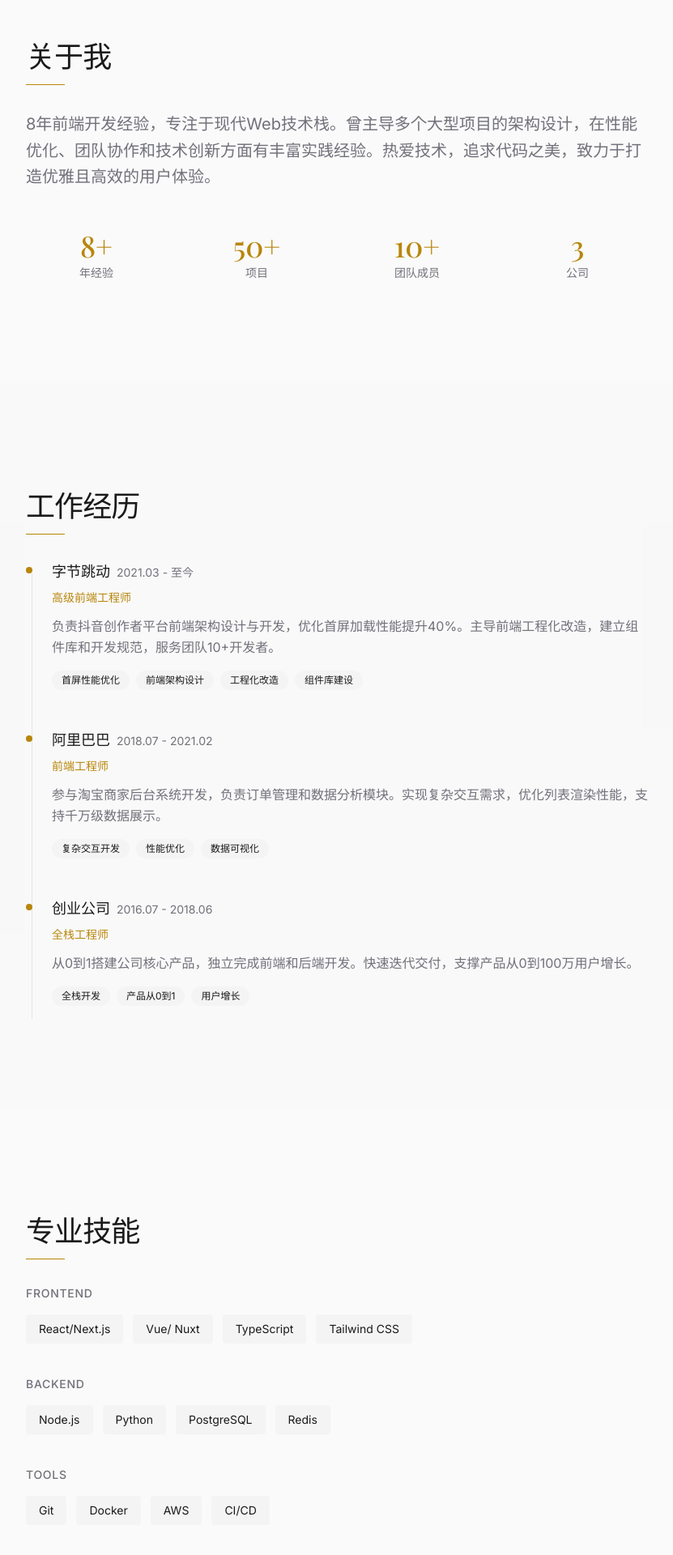
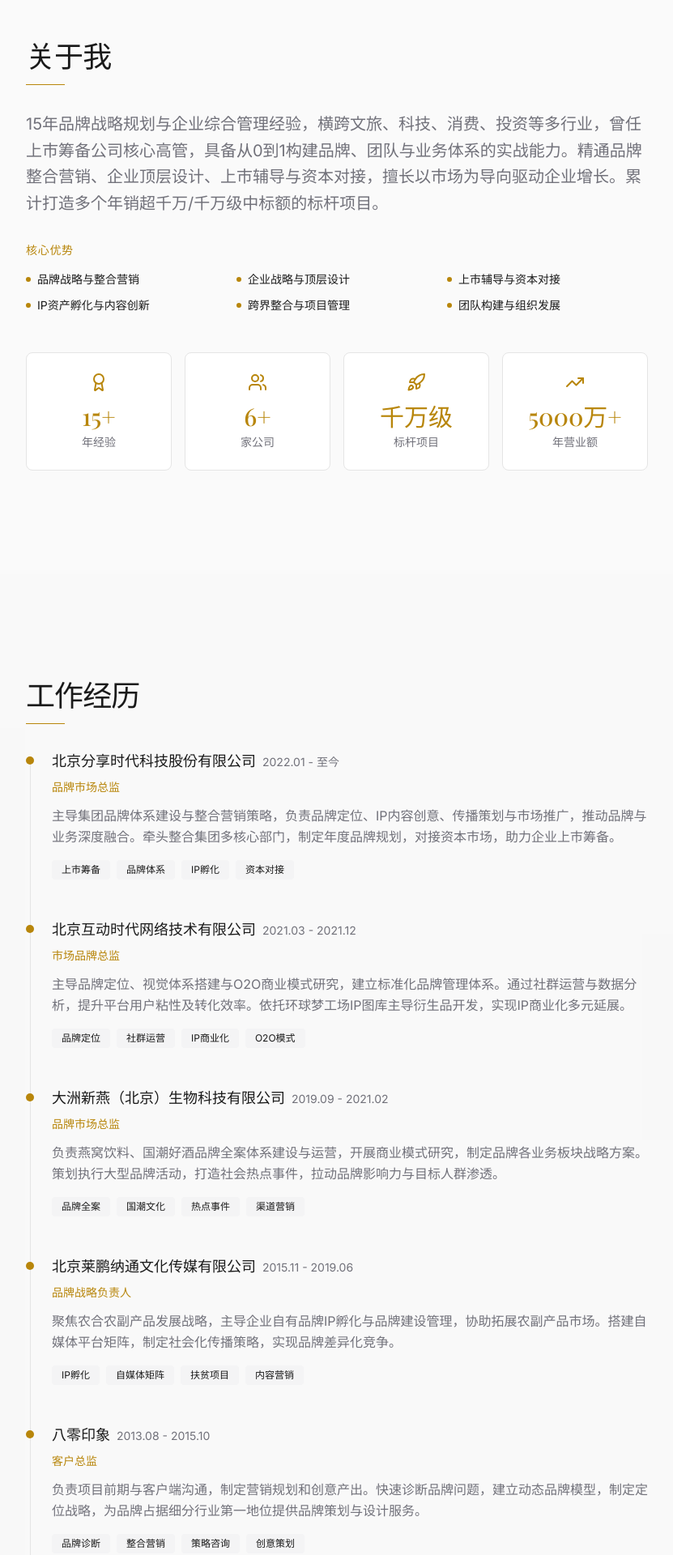
Before and after one commit to Catbabyfiona/guona-resume, a Next.js app: page / in a window 1280 px wide. Shown: the part 880-2800 px from the top of the page at 81% size, without its empty margins (224-1055 px from the left). Built offline with nearby package versions, Linux system fonts and the light colour scheme; a web font is replaced by a local one.

Commit message:
feat: 更新简历网页为郭娜的真实信息

```diff
--- a/src/app/layout.tsx
+++ b/src/app/layout.tsx
@@ -4,27 +4,25 @@
 
 export const metadata: Metadata = {
   title: {
-    default: '陈思远 | 资深前端工程师',
+    default: '郭娜 | 品牌市场总监',
     template: '%s | 简历',
   },
   description:
-    '8年前端开发经验，专注于现代Web技术栈。曾主导多个大型项目的架构设计，在性能优化、团队协作和技术创新方面有丰富实践经验。',
+    '15年品牌战略规划与企业综合管理经验，横跨文旅、科技、消费、投资等多行业，曾任上市筹备公司核心高管。精通品牌整合营销、企业顶层设计、上市辅导与资本对接。',
   keywords: [
-    '前端工程师',
-    'React',
-    'Next.js',
-    'Vue',
-    'TypeScript',
+    '品牌总监',
+    '市场总监',
+    '品牌战略',
+    '整合营销',
+    '郭娜',
     '个人简历',
-    'Web开发',
   ],
-  authors: [{ name: '陈思远' }],
+  authors: [{ name: '郭娜' }],
   generator: 'Coze Code',
   openGraph: {
-    title: '陈思远 | 资深前端工程师',
-    description: '8年前端开发经验，专注于现代Web技术栈',
-    url: 'https://siyuanchen.dev',
-    siteName: '陈思远简历',
+    title: '郭娜 | 品牌市场总监',
+    description: '15年品牌战略规划与企业综合管理经验',
+    siteName: '郭娜简历',
     locale: 'zh_CN',
     type: 'website',
   },
--- a/src/app/page.tsx
+++ b/src/app/page.tsx
@@ -1,83 +1,117 @@
 "use client";
 
 import { useEffect, useState } from "react";
-import { Mail, Phone, MapPin, Github, Linkedin, Globe, ExternalLink, Calendar, ChevronDown } from "lucide-react";
+import { Mail, Phone, MapPin, Globe, ExternalLink, Calendar, ChevronDown, Award, Users, TrendingUp, Rocket } from "lucide-react";
 
-// 简历数据 - 请根据实际情况修改
+// 简历数据 - 郭娜
 const resumeData = {
-  name: "陈思远",
-  title: "资深前端工程师",
-  tagline: "Crafting Digital Experiences",
-  location: "北京市朝阳区",
-  email: "siyuan.chen@example.com",
-  phone: "+86 138-0000-1234",
-  github: "github.com/siyuanchen",
-  linkedin: "linkedin.com/in/siyuanchen",
-  website: "siyuanchen.dev",
-  summary: "8年前端开发经验，专注于现代Web技术栈。曾主导多个大型项目的架构设计，在性能优化、团队协作和技术创新方面有丰富实践经验。热爱技术，追求代码之美，致力于打造优雅且高效的用户体验。",
-  skills: [
-    { category: "Frontend", items: ["React/Next.js", "Vue/ Nuxt", "TypeScript", "Tailwind CSS"] },
-    { category: "Backend", items: ["Node.js", "Python", "PostgreSQL", "Redis"] },
-    { category: "Tools", items: ["Git", "Docker", "AWS", "CI/CD"] }
+  name: "郭娜",
+  title: "品牌市场总监",
+  tagline: "Brand Strategy & Marketing Director",
+  location: "北京市",
+  email: "755360966@qq.com",
+  phone: "13120250250",
+  github: "",
+  linkedin: "",
+  website: "",
+  summary: "15年品牌战略规划与企业综合管理经验，横跨文旅、科技、消费、投资等多行业，曾任上市筹备公司核心高管，具备从0到1构建品牌、团队与业务体系的实战能力。精通品牌整合营销、企业顶层设计、上市辅导与资本对接，擅长以市场为导向驱动企业增长。累计打造多个年销超千万/千万级中标额的标杆项目。",
+  coreStrengths: [
+    "品牌战略与整合营销",
+    "企业战略与顶层设计",
+    "上市辅导与资本对接",
+    "IP资产孵化与内容创新",
+    "跨界整合与项目管理",
+    "团队构建与组织发展"
+  ],
+  stats: [
+    { value: "15+", label: "年经验" },
+    { value: "6+", label: "家公司" },
+    { value: "千万级", label: "标杆项目" },
+    { value: "5000万+", label: "年营业额" }
   ],
   experience: [
     {
-      company: "字节跳动",
-      position: "高级前端工程师",
-      period: "2021.03 - 至今",
-      description: "负责抖音创作者平台前端架构设计与开发，优化首屏加载性能提升40%。主导前端工程化改造，建立组件库和开发规范，服务团队10+开发者。",
-      highlights: ["首屏性能优化", "前端架构设计", "工程化改造", "组件库建设"]
+      company: "北京分享时代科技股份有限公司",
+      position: "品牌市场总监",
+      period: "2022.01 - 至今",
+      description: "主导集团品牌体系建设与整合营销策略，负责品牌定位、IP内容创意、传播策划与市场推广，推动品牌与业务深度融合。牵头整合集团多核心部门，制定年度品牌规划，对接资本市场，助力企业上市筹备。",
+      highlights: ["上市筹备", "品牌体系", "IP孵化", "资本对接"]
     },
     {
-      company: "阿里巴巴",
-      position: "前端工程师",
-      period: "2018.07 - 2021.02",
-      description: "参与淘宝商家后台系统开发，负责订单管理和数据分析模块。实现复杂交互需求，优化列表渲染性能，支持千万级数据展示。",
-      highlights: ["复杂交互开发", "性能优化", "数据可视化"]
+      company: "北京互动时代网络技术有限公司",
+      position: "市场品牌总监",
+      period: "2021.03 - 2021.12",
+      description: "主导品牌定位、视觉体系搭建与O2O商业模式研究，建立标准化品牌管理体系。通过社群运营与数据分析，提升平台用户粘性及转化效率。依托环球梦工场IP图库主导衍生品开发，实现IP商业化多元延展。",
+      highlights: ["品牌定位", "社群运营", "IP商业化", "O2O模式"]
     },
     {
-      company: "创业公司",
-      position: "全栈工程师",
-      period: "2016.07 - 2018.06",
-      description: "从0到1搭建公司核心产品，独立完成前端和后端开发。快速迭代交付，支撑产品从0到100万用户增长。",
-      highlights: ["全栈开发", "产品从0到1", "用户增长"]
+      company: "大洲新燕（北京）生物科技有限公司",
+      position: "品牌市场总监",
+      period: "2019.09 - 2021.02",
+      description: "负责燕窝饮料、国潮好酒品牌全案体系建设与运营，开展商业模式研究，制定品牌各业务板块战略方案。策划执行大型品牌活动，打造社会热点事件，拉动品牌影响力与目标人群渗透。",
+      highlights: ["品牌全案", "国潮文化", "热点事件", "渠道营销"]
+    },
+    {
+      company: "北京莱鹏纳通文化传媒有限公司",
+      position: "品牌战略负责人",
+      period: "2015.11 - 2019.06",
+      description: "聚焦农合农副产品发展战略，主导企业自有品牌IP孵化与品牌建设管理，协助拓展农副产品市场。搭建自媒体平台矩阵，制定社会化传播策略，实现品牌差异化竞争。",
+      highlights: ["IP孵化", "自媒体矩阵", "扶贫项目", "内容营销"]
+    },
+    {
+      company: "八零印象",
+      position: "客户总监",
+      period: "2013.08 - 2015.10",
+      description: "负责项目前期与客户端沟通，制定营销规划和创意产出。快速诊断品牌问题，建立动态品牌模型，制定定位战略，为品牌占据细分行业第一地位提供品牌策划与设计服务。",
+      highlights: ["品牌诊断", "整合营销", "策略咨询", "创意策划"]
+    },
+    {
+      company: "北京灵智精锐整合营销顾问有限公司",
+      position: "客户总监",
+      period: "2009.09 - 2013.07",
+      description: "对接客户需求，开展品牌、市场、竞争环境研究，制定整合营销规划与创意推广方案。为蒙牛、宝洁、中粮等TOP级品牌提供全年整合营销服务，落地新品上市、线下巡展等活动。",
+      highlights: ["整合营销", "品牌策略", "活动执行", "客户管理"]
     }
   ],
   projects: [
     {
-      name: "React Component Library",
-      description: "一套企业级React组件库，包含50+高质量组件，支持主题定制和按需加载。",
-      tech: ["React", "TypeScript", "Storybook", "Rollup"],
+      name: "阖家燕品牌战略体系打造",
+      description: "完成全新阖家燕品牌从0到1的战略体系打造，制定品牌定位、包装策略、推广策略，拓展品牌推广渠道，策划公众营销事件。",
+      tech: ["品牌定位", "包装设计", "营销策划", "渠道拓展"],
       link: "#"
     },
     {
-      name: "Data Visualization Dashboard",
-      description: "实时数据可视化平台，支持多种图表类型和数据源接入，日均PV超过50万。",
-      tech: ["Next.js", "D3.js", "WebSocket", "PostgreSQL"],
+      name: "「醉美老板娘」国潮好酒社会化传播",
+      description: "将传统白酒与「国潮文化」结合，打造差异化品牌定位。策划「醉美老板娘」社会化事件，显著提升品牌在目标人群中的渗透率与知名度。",
+      tech: ["国潮IP", "事件营销", "社会化传播", "品牌升级"],
       link: "#"
     },
     {
-      name: "Performance Monitor",
-      description: "前端性能监控系统，实时追踪页面性能指标，自动预警异常情况。",
-      tech: ["Node.js", "Redis", "React", "Web Vitals"],
+      name: "农副产品自媒体矩阵与扶贫项目",
+      description: "打造农业类短视频内容体系，运营微信公众号、抖音、微博等账号。7天内销售22万斤大米，销售额达150万元，消化当地村当年1/3产量。",
+      tech: ["内容矩阵", "短视频运营", "直播带货", "扶贫项目"],
+      link: "#"
+    },
+    {
+      name: "蒙牛真果粒酸奶新品上市整合营销",
+      description: "围绕蒙牛真果粒酸奶新品，策划线上线下整合营销活动（明星见面会、粉丝季、大型巡展、网红直播等），提升产品市场占有率。",
+      tech: ["新品上市", "整合营销", "KOL合作", "线下活动"],
       link: "#"
     }
   ],
   education: [
     {
-      school: "北京理工大学",
-      degree: "计算机科学与技术 · 硕士",
-      period: "2013.09 - 2016.06",
-      description: "研究方向：Web前端性能优化，发表相关学术论文2篇"
-    },
-    {
-      school: "北京邮电大学",
-      degree: "计算机科学与技术 · 学士",
-      period: "2009.09 - 2013.06",
-      description: "ACM-ICPC区域赛铜奖，校程序设计竞赛冠军"
+      school: "对外经济贸易大学",
+      degree: "本科 · 2005.09 - 2009.06",
+      period: "2005.09 - 2009.06",
+      description: ""
     }
   ],
-  certifications: ["AWS Certified Developer", "Google Analytics Certified"]
+  skills: {
+    "核心能力": ["品牌战略与整合营销", "企业战略与顶层设计", "上市辅导与资本对接", "IP资产孵化与内容创新"],
+    "专业技能": ["品牌定位与重塑", "整合营销策划", "IP孵化运营", "危机公关处理", "团队建设管理"],
+    "工具技能": ["PPT/Word/Excel", "品牌数据分析", "项目管理", "预算管理"]
+  }
 };
 
 function SectionTitle({ children }: { children: React.ReactNode }) {
@@ -107,8 +141,8 @@
 }) {
   return (
     <div className="relative pl-8 pb-12 last:pb-0">
-      <div className="absolute left-0 top-2 w-2 h-2 rounded-full bg-[var(--gold)]" />
-      <div className="absolute left-[7px] top-4 w-px h-full bg-border -z-10 last:hidden" />
+      <div className="absolute left-0 top-2 w-2.5 h-2.5 rounded-full bg-[var(--gold)]" />
+      <div className="absolute left-[5px] top-4 w-px h-full bg-border -z-10 last:hidden" />
       <div className="flex flex-col sm:flex-row sm:items-baseline gap-2 mb-2">
         <h3 className="font-medium text-lg">{company}</h3>
         <span className="text-sm text-muted-foreground">{period}</span>
@@ -119,7 +153,7 @@
         {highlights.map((item, i) => (
           <span
             key={i}
-            className="text-xs px-3 py-1 rounded-full bg-secondary text-secondary-foreground"
+            className="text-xs px-3 py-1 rounded-sm bg-secondary text-secondary-foreground"
           >
             {item}
           </span>
@@ -154,7 +188,7 @@
       <p className="text-muted-foreground text-sm leading-relaxed mb-4">{description}</p>
       <div className="flex flex-wrap gap-2">
         {tech.map((t, i) => (
-          <span key={i} className="text-xs px-2 py-1 rounded bg-muted text-muted-foreground font-mono">
+          <span key={i} className="text-xs px-2 py-1 rounded bg-muted text-muted-foreground">
             {t}
           </span>
         ))}
@@ -163,15 +197,14 @@
   );
 }
 
-function EducationCard({ school, degree, period, description }: { school: string; degree: string; period: string; description: string }) {
+function StatCard({ value, label, icon }: { value: string; label: string; icon: React.ReactNode }) {
   return (
-    <div className="border-l-2 border-[var(--gold)] pl-6">
-      <div className="flex flex-col sm:flex-row sm:items-baseline gap-2 mb-1">
-        <h4 className="font-medium">{school}</h4>
-        <span className="text-sm text-muted-foreground">{period}</span>
+    <div className="text-center p-6 rounded-lg bg-card border border-border">
+      <div className="flex justify-center mb-3 text-[var(--gold)]">
+        {icon}
       </div>
-      <p className="text-[var(--gold)] text-sm mb-2">{degree}</p>
-      <p className="text-muted-foreground text-sm">{description}</p>
+      <p className="font-serif text-3xl font-medium text-[var(--gold)] mb-1">{value}</p>
+      <p className="text-sm text-muted-foreground">{label}</p>
     </div>
   );
 }
@@ -183,7 +216,6 @@
   useEffect(() => {
     setMounted(true);
 
-    // 滚动渐入效果
     const handleScroll = () => {
       const reveals = document.querySelectorAll(".reveal");
       reveals.forEach((el) => {
@@ -196,7 +228,6 @@
         }
       });
 
-      // 更新活跃区域
       const sections = ["about", "experience", "skills", "projects", "education", "contact"];
       for (const section of sections) {
         const el = document.getElementById(section);
@@ -211,7 +242,7 @@
     };
 
     window.addEventListener("scroll", handleScroll);
-    handleScroll(); // 初始检查
+    handleScroll();
     return () => window.removeEventListener("scroll", handleScroll);
   }, []);
 
@@ -233,17 +264,24 @@
         <div className="max-w-6xl mx-auto px-6 py-4 flex items-center justify-between">
           <span className="font-serif text-lg font-medium">{resumeData.name}</span>
           <div className="hidden md:flex items-center gap-8">
-            {["about", "experience", "skills", "projects", "education", "contact"].map((item) => (
+            {[
+              { id: "about", label: "关于" },
+              { id: "experience", label: "经历" },
+              { id: "skills", label: "技能" },
+              { id: "projects", label: "项目" },
+              { id: "education", label: "教育" },
+              { id: "contact", label: "联系" }
+            ].map((item) => (
               <button
-                key={item}
-                onClick={() => scrollToSection(item)}
-                className={`text-sm capitalize transition-colors ${
-                  activeSection === item
+                key={item.id}
+                onClick={() => scrollToSection(item.id)}
+                className={`text-sm transition-colors ${
+                  activeSection === item.id
                     ? "text-[var(--gold)]"
                     : "text-muted-foreground hover:text-foreground"
                 }`}
               >
-                {item === "about" ? "关于" : item === "experience" ? "经历" : item === "skills" ? "技能" : item === "projects" ? "项目" : item === "education" ? "教育" : "联系"}
+                {item.label}
               </button>
             ))}
           </div>
@@ -278,6 +316,11 @@
               <Mail className="w-4 h-4" />
               {resumeData.email}
             </span>
+            <span className="w-1 h-1 rounded-full bg-muted-foreground self-center" />
+            <span className="flex items-center gap-2">
+              <Phone className="w-4 h-4" />
+              {resumeData.phone}
+            </span>
           </div>
           <button
             onClick={() => scrollToSection("about")}
@@ -295,26 +338,31 @@
             <SectionTitle>关于我</SectionTitle>
             <SectionDivider />
           </div>
-          <p className="reveal delay-100 text-lg md:text-xl leading-relaxed text-muted-foreground">
+          <p className="reveal delay-100 text-lg md:text-xl leading-relaxed text-muted-foreground mb-8">
             {resumeData.summary}
           </p>
-          <div className="reveal delay-200 mt-12 grid grid-cols-2 md:grid-cols-4 gap-6">
-            <div className="text-center">
-              <p className="font-serif text-4xl font-medium text-[var(--gold)]">8+</p>
-              <p className="text-sm text-muted-foreground mt-1">年经验</p>
+
+          {/* 核心优势 */}
+          <div className="reveal delay-200 mb-12">
+            <h4 className="text-sm font-medium uppercase tracking-wider text-[var(--gold)] mb-4">
+              核心优势
+            </h4>
+            <div className="grid grid-cols-2 md:grid-cols-3 gap-3">
+              {resumeData.coreStrengths.map((item, i) => (
+                <div key={i} className="flex items-center gap-2 text-sm">
+                  <div className="w-1.5 h-1.5 rounded-full bg-[var(--gold)]" />
+                  <span>{item}</span>
+                </div>
+              ))}
             </div>
-            <div className="text-center">
-              <p className="font-serif text-4xl font-medium text-[var(--gold)]">50+</p>
-              <p className="text-sm text-muted-foreground mt-1">项目</p>
-            </div>
-            <div className="text-center">
-              <p className="font-serif text-4xl font-medium text-[var(--gold)]">10+</p>
-              <p className="text-sm text-muted-foreground mt-1">团队成员</p>
-            </div>
-            <div className="text-center">
-              <p className="font-serif text-4xl font-medium text-[var(--gold)]">3</p>
-              <p className="text-sm text-muted-foreground mt-1">公司</p>
-            </div>
+          </div>
+
+          {/* 数据统计 */}
+          <div className="reveal delay-300 grid grid-cols-2 md:grid-cols-4 gap-4">
+            <StatCard value={resumeData.stats[0].value} label={resumeData.stats[0].label} icon={<Award className="w-6 h-6" />} />
+            <StatCard value={resumeData.stats[1].value} label={resumeData.stats[1].label} icon={<Users className="w-6 h-6" />} />
+            <StatCard value={resumeData.stats[2].value} label={resumeData.stats[2].label} icon={<Rocket className="w-6 h-6" />} />
+            <StatCard value={resumeData.stats[3].value} label={resumeData.stats[3].label} icon={<TrendingUp className="w-6 h-6" />} />
           </div>
         </div>
       </section>
@@ -341,34 +389,19 @@
             <SectionTitle>专业技能</SectionTitle>
             <SectionDivider />
           </div>
-          <div className="reveal delay-100 space-y-10">
-            {resumeData.skills.map((group, index) => (
+          <div className="reveal delay-100 space-y-8">
+            {Object.entries(resumeData.skills).map(([category, items], index) => (
               <div key={index}>
-                <h4 className="text-sm font-medium uppercase tracking-wider text-muted-foreground mb-4">
-                  {group.category}
+                <h4 className="text-sm font-medium uppercase tracking-wider text-[var(--gold)] mb-4">
+                  {category}
                 </h4>
                 <div className="flex flex-wrap gap-3">
-                  {group.items.map((skill, i) => (
+                  {items.map((skill, i) => (
                     <SkillBadge key={i} skill={skill} />
                   ))}
                 </div>
               </div>
             ))}
-          </div>
-          <div className="reveal delay-200 mt-12">
-            <h4 className="text-sm font-medium uppercase tracking-wider text-muted-foreground mb-4">
-              认证资质
-            </h4>
-            <div className="flex flex-wrap gap-3">
-              {resumeData.certifications.map((cert, i) => (
-                <span
-                  key={i}
-                  className="text-sm px-4 py-2 rounded-sm border border-[var(--gold)] text-[var(--gold)]"
-                >
-                  {cert}
-                </span>
-              ))}
-            </div>
           </div>
         </div>
       </section>
@@ -380,7 +413,7 @@
             <SectionTitle>精选项目</SectionTitle>
             <SectionDivider />
           </div>
-          <div className="reveal delay-100 grid md:grid-cols-2 lg:grid-cols-3 gap-6">
+          <div className="reveal delay-100 grid md:grid-cols-2 gap-6">
             {resumeData.projects.map((project, index) => (
               <ProjectCard key={index} {...project} />
             ))}
@@ -395,9 +428,14 @@
             <SectionTitle>教育背景</SectionTitle>
             <SectionDivider />
           </div>
-          <div className="reveal delay-100 space-y-10">
+          <div className="reveal delay-100">
             {resumeData.education.map((edu, index) => (
-              <EducationCard key={index} {...edu} />
+              <div key={index} className="border-l-2 border-[var(--gold)] pl-6">
+                <div className="flex flex-col sm:flex-row sm:items-baseline gap-2 mb-1">
+                  <h4 className="font-medium text-lg">{edu.school}</h4>
+                </div>
+                <p className="text-[var(--gold)] text-sm">{edu.degree}</p>
+              </div>
             ))}
           </div>
         </div>
@@ -411,13 +449,13 @@
               联系方式
             </p>
             <h2 className="font-serif text-4xl md:text-5xl font-medium mb-8">
-              开启合作
+              期待交流
             </h2>
           </div>
           <p className="reveal delay-100 text-lg text-gray-400 mb-12">
-            感谢您的关注，期待与您交流
+            感谢您的关注，欢迎与我联系
           </p>
-          <div className="reveal delay-200 flex flex-wrap justify-center gap-6 mb-12">
+          <div className="reveal delay-200 flex flex-wrap justify-center gap-6 mb-8">
             <a
               href={`mailto:${resumeData.email}`}
               className="flex items-center gap-2 text-lg hover:text-[var(--gold-light)] transition-colors"
@@ -433,31 +471,9 @@
               {resumeData.phone}
             </a>
           </div>
-          <div className="reveal delay-300 flex justify-center gap-6">
-            <a
-              href={`https://${resumeData.github}`}
-              target="_blank"
-              rel="noopener noreferrer"
-              className="p-3 rounded-full border border-gray-700 hover:border-[var(--gold-light)] hover:text-[var(--gold-light)] transition-all"
-            >
-              <Github className="w-5 h-5" />
-            </a>
-            <a
-              href={`https://${resumeData.linkedin}`}
-              target="_blank"
-              rel="noopener noreferrer"
-              className="p-3 rounded-full border border-gray-700 hover:border-[var(--gold-light)] hover:text-[var(--gold-light)] transition-all"
-            >
-              <Linkedin className="w-5 h-5" />
-            </a>
-            <a
-              href={`https://${resumeData.website}`}
-              target="_blank"
-              rel="noopener noreferrer"
-              className="p-3 rounded-full border border-gray-700 hover:border-[var(--gold-light)] hover:text-[var(--gold-light)] transition-all"
-            >
-              <Globe className="w-5 h-5" />
-            </a>
+          <div className="reveal delay-200 flex items-center justify-center gap-4 text-sm text-gray-500">
+            <MapPin className="w-4 h-4" />
+            <span>{resumeData.location}</span>
           </div>
         </div>
       </section>
```
Also changed, not shown: 1 other file (tests, documents, lock files or other folders).
